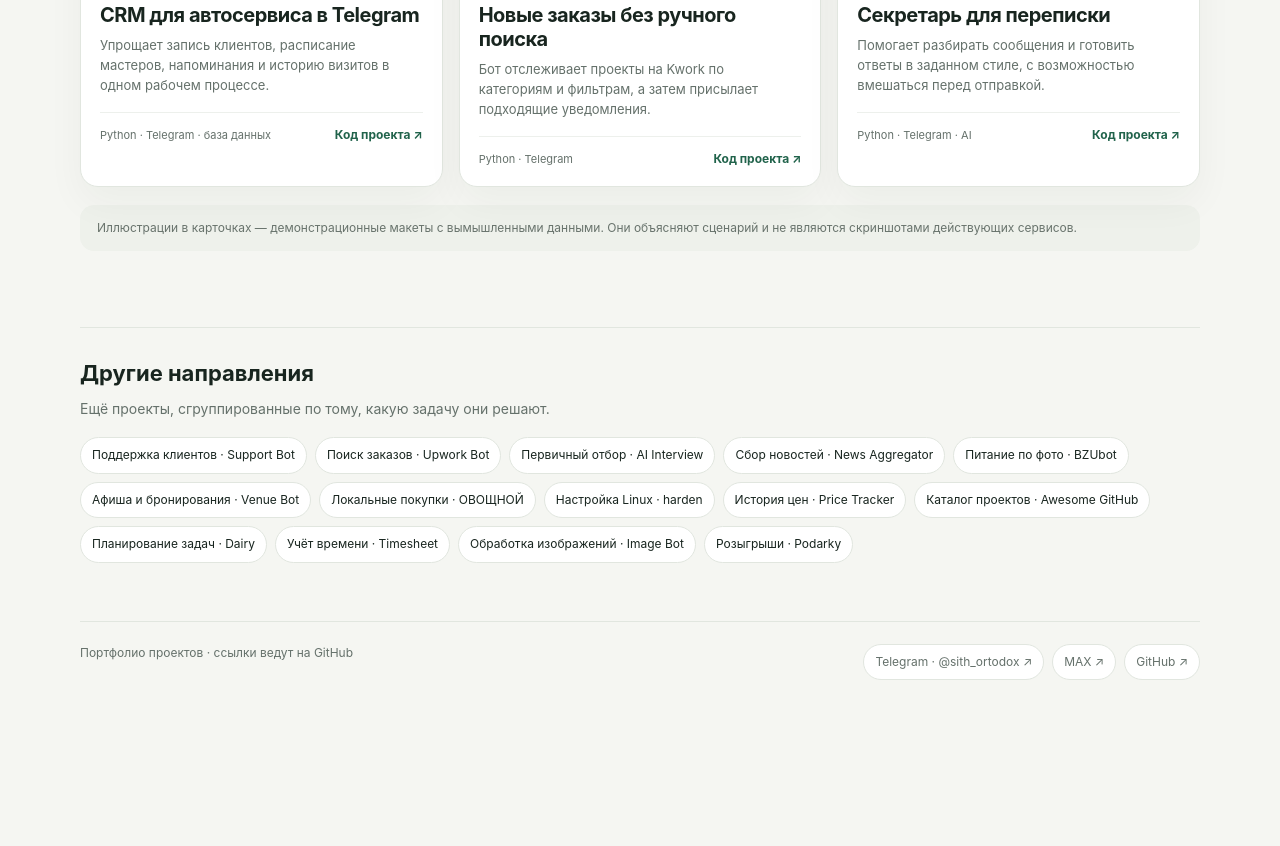
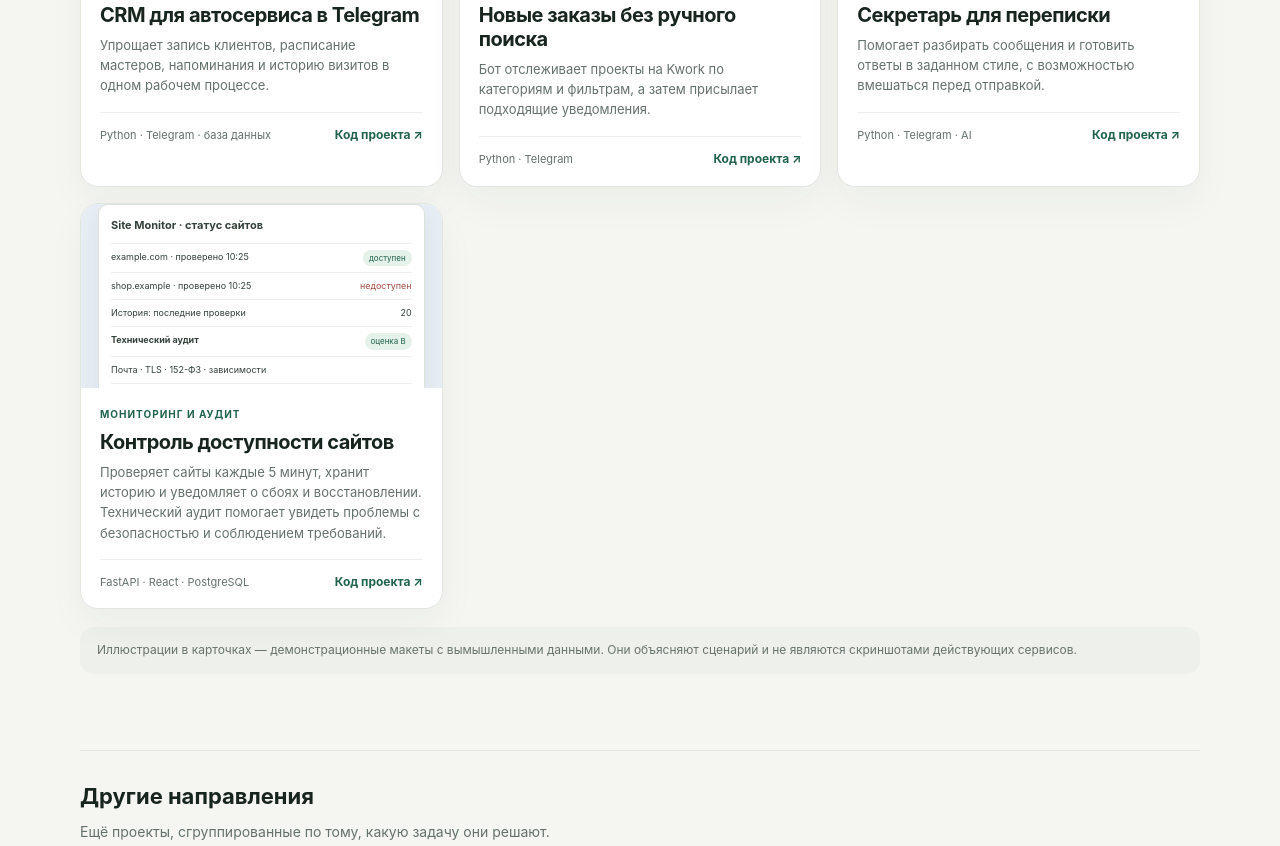
Before and after one commit to sithortodox/sithortodox.github.io, a plain HTML site: page index.html in a window 1280 px wide. Shown: the part 1318-2164 px from the top of the page. Before the commit the page ends 2032 px from the top, so only its background shows below. Drawn offline with Linux system fonts and the light colour scheme.

Commit message:
Add Site Monitor portfolio card

```diff
--- a/index.html
+++ b/index.html
@@ -37,6 +37,7 @@
           <article class="card" data-category="business"><div class="preview purple"><div style="width:100%;max-width:330px"><span class="mock-label">макет · пример расписания</span><div class="mock"><div class="mock-title">Записи автосервиса · вторник</div><div class="timeline"><span class="slot">10:00</span><div class="event">ТО · Иван · мастер Алексей</div><span class="slot">11:30</span><div class="event alt">Диагностика · Мария · мастер Олег</div><span class="slot">13:00</span><div class="event">Замена масла · Сергей · мастер Алексей</div><span class="slot">14:30</span><div class="event">Свободное время</div></div></div></div></div><div class="card-body"><div class="tag">Управление записями</div><h3>CRM для автосервиса в Telegram</h3><p>Упрощает запись клиентов, расписание мастеров, напоминания и историю визитов в одном рабочем процессе.</p><div class="card-foot"><span class="kind">Python · Telegram · база данных</span><a class="repo" href="https://github.com/sithortodox/Telegram-CRM-bot">Код проекта ↗</a></div></div></article>
           <article class="card" data-category="business"><div class="preview slate"><div style="width:100%;max-width:300px"><span class="mock-label">макет · пример уведомления</span><div class="mock chat"><div class="mock-title">Подходящий проект · Kwork</div><div class="bubble">Нужно настроить сайт и форму заявок</div><div class="bubble">Категория: Веб-разработка</div><div class="bubble me">Бюджет от 25 000 ₽ · открыть карточку</div><div class="mock-row"><span>Уведомление по фильтрам пользователя</span></div></div></div></div><div class="card-body"><div class="tag">Мониторинг проектов</div><h3>Новые заказы без ручного поиска</h3><p>Бот отслеживает проекты на Kwork по категориям и фильтрам, а затем присылает подходящие уведомления.</p><div class="card-foot"><span class="kind">Python · Telegram</span><a class="repo" href="https://github.com/sithortodox/kwork-bot">Код проекта ↗</a></div></div></article>
           <article class="card" data-category="ai"><div class="preview green"><div style="width:100%;max-width:300px"><span class="mock-label">макет · пример диалога</span><div class="mock chat"><div class="mock-title">Личный помощник · пример</div><div class="bubble">Привет! Написал клиент по заказу.</div><div class="bubble me">Я сейчас занят. Ответь вежливо, что вернусь после 16:00.</div><div class="bubble">Конечно. «Спасибо, что написали! Я сейчас занят, но обязательно вернусь к вам после 16:00»</div><div class="mock-row"><span>Пользователь проверяет ответ перед отправкой</span></div></div></div></div><div class="card-body"><div class="tag">AI-помощник</div><h3>Секретарь для переписки</h3><p>Помогает разбирать сообщения и готовить ответы в заданном стиле, с возможностью вмешаться перед отправкой.</p><div class="card-foot"><span class="kind">Python · Telegram · AI</span><a class="repo" href="https://github.com/sithortodox/my-secretary-bot">Код проекта ↗</a></div></div></article>
+          <article class="card" data-category="data"><div class="preview blue"><div style="width:100%;max-width:340px"><span class="mock-label">макет · тестовые данные</span><div class="mock"><div class="mock-title">Site Monitor · статус сайтов</div><div class="mock-row"><span>example.com · проверено 10:25</span><span class="mock-pill">доступен</span></div><div class="mock-row"><span>shop.example · проверено 10:25</span><span style="color:#a14d42">недоступен</span></div><div class="mock-row"><span>История: последние проверки</span><span>20</span></div><div class="mock-row"><b>Технический аудит</b><span class="mock-pill">оценка B</span></div><div class="mock-row"><span>Почта · TLS · 152-ФЗ · зависимости</span></div><div class="mock-row"><span>Результаты — справочный отчёт</span></div></div></div></div><div class="card-body"><div class="tag">Мониторинг и аудит</div><h3>Контроль доступности сайтов</h3><p>Проверяет сайты каждые 5 минут, хранит историю и уведомляет о сбоях и восстановлении. Технический аудит помогает увидеть проблемы с безопасностью и соблюдением требований.</p><div class="card-foot"><span class="kind">FastAPI · React · PostgreSQL</span><a class="repo" href="https://github.com/sithortodox/site-monitor">Код проекта ↗</a></div></div></article>
         </div>
         <p class="note">Иллюстрации в карточках — демонстрационные макеты с вымышленными данными. Они объясняют сценарий и не являются скриншотами действующих сервисов.</p>
       </section>
```
